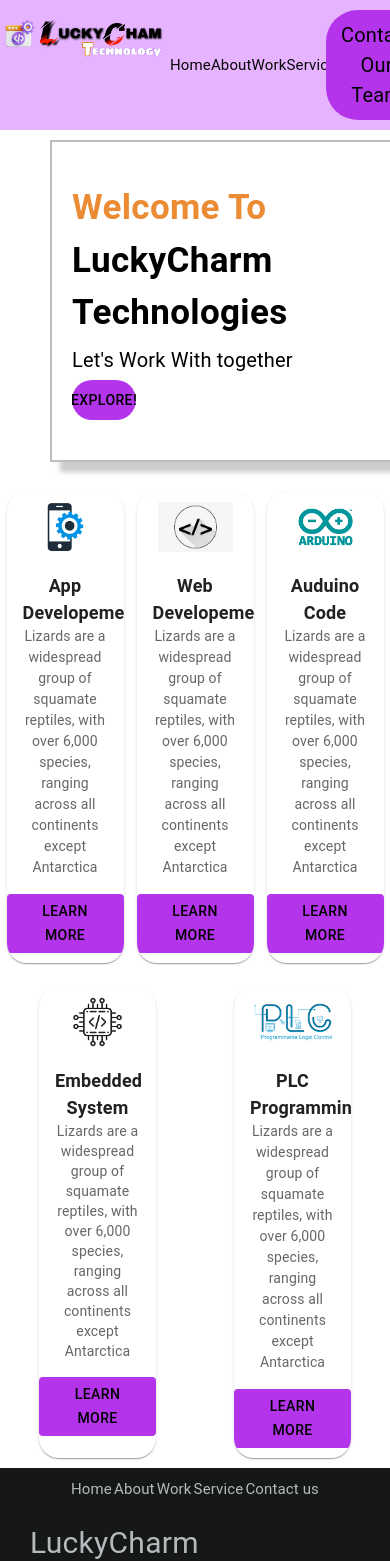
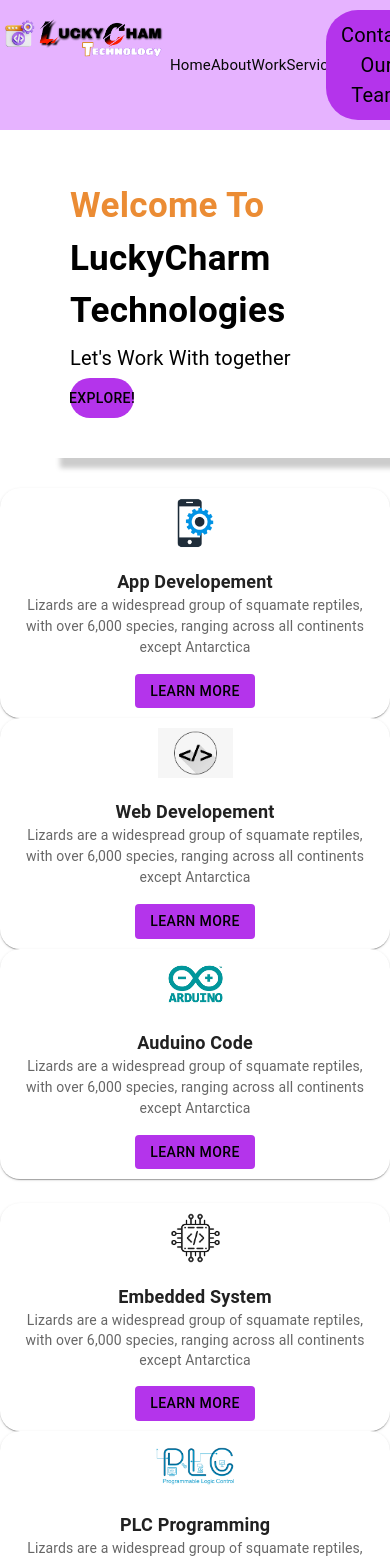
Before and after one commit to Gokul-pga/lucky, a Next.js app: page / in a window 390 px wide. Shown: the top 1561 px of the page. Built offline with nearby package versions, Linux system fonts and the light colour scheme.

Commit message:
course card mke it responsive

```diff
--- a/homepgcomponent/Coursecard.js
+++ b/homepgcomponent/Coursecard.js
@@ -24,9 +24,9 @@ export default function Coursecard() {
             flexDirection:{
                 xl:'row',
                 lg:'row',
-                md:'row',
-                sm:'row',
-                xs:'row',
+                md:'column',
+                sm:'column',
+                xs:'column',
             },
             width: "100%",
             justifyContent: "space-around",
@@ -34,7 +34,13 @@ export default function Coursecard() {
         >
           <Card
             sx={{
-              width: "30%",
+              width:{
+                xl:'30%',
+                lg:'30%',
+                md:'100%',
+                sm:'100%',
+                xs:'100%',
+            },
               padding: "10px 0",
               borderRadius: "20px",
               textAlign: "center",
@@ -74,7 +80,13 @@ export default function Coursecard() {
 
           <Card
             sx={{
-              width: "30%",
+                width:{
+                    xl:'30%',
+                    lg:'30%',
+                    md:'100%',
+                    sm:'100%',
+                    xs:'100%',
+                },
               padding: "10px 0",
               borderRadius: "20px",
               textAlign: "center",
@@ -114,7 +126,13 @@ export default function Coursecard() {
 
           <Card
             sx={{
-              width: "30%",
+                width:{
+                    xl:'30%',
+                    lg:'30%',
+                    md:'100%',
+                    sm:'100%',
+                    xs:'100%',
+                },
               padding: "10px 0",
               borderRadius: "20px",
               textAlign: "center",
@@ -157,9 +175,9 @@ export default function Coursecard() {
             flexDirection:{
                 xl:'row',
                 lg:'row',
-                md:'row',
-                sm:'row',
-                xs:'row',
+                md:'column',
+                sm:'column',
+                xs:'column',
             },
             width: "100%",
             justifyContent: "space-around",
@@ -167,7 +185,13 @@ export default function Coursecard() {
         >
           <Card
             sx={{
-              width: "30%",
+                width:{
+                    xl:'30%',
+                    lg:'30%',
+                    md:'100%',
+                    sm:'100%',
+                    xs:'100%',
+                },
               borderRadius: "20px",
               padding: "10px 0",
               textAlign: "center",
@@ -207,7 +231,13 @@ export default function Coursecard() {
 
           <Card
             sx={{
-              width: "30%",
+                width:{
+                    xl:'30%',
+                    lg:'30%',
+                    md:'100%',
+                    sm:'100%',
+                    xs:'100%',
+                },
               borderRadius: "20px",
               padding: "10px 0",
               textAlign: "center",
--- a/pages/home.js
+++ b/pages/home.js
@@ -17,7 +17,6 @@ function Homepg() {
             sx={{
               flexDirection: "column",
               width: "80%",
-              border: "2px #bfbebb solid",
               padding: "40px 20px",
               margin: "10px 0 0 50px",
               boxShadow: "10px 10px 5px #cccccc",
```
